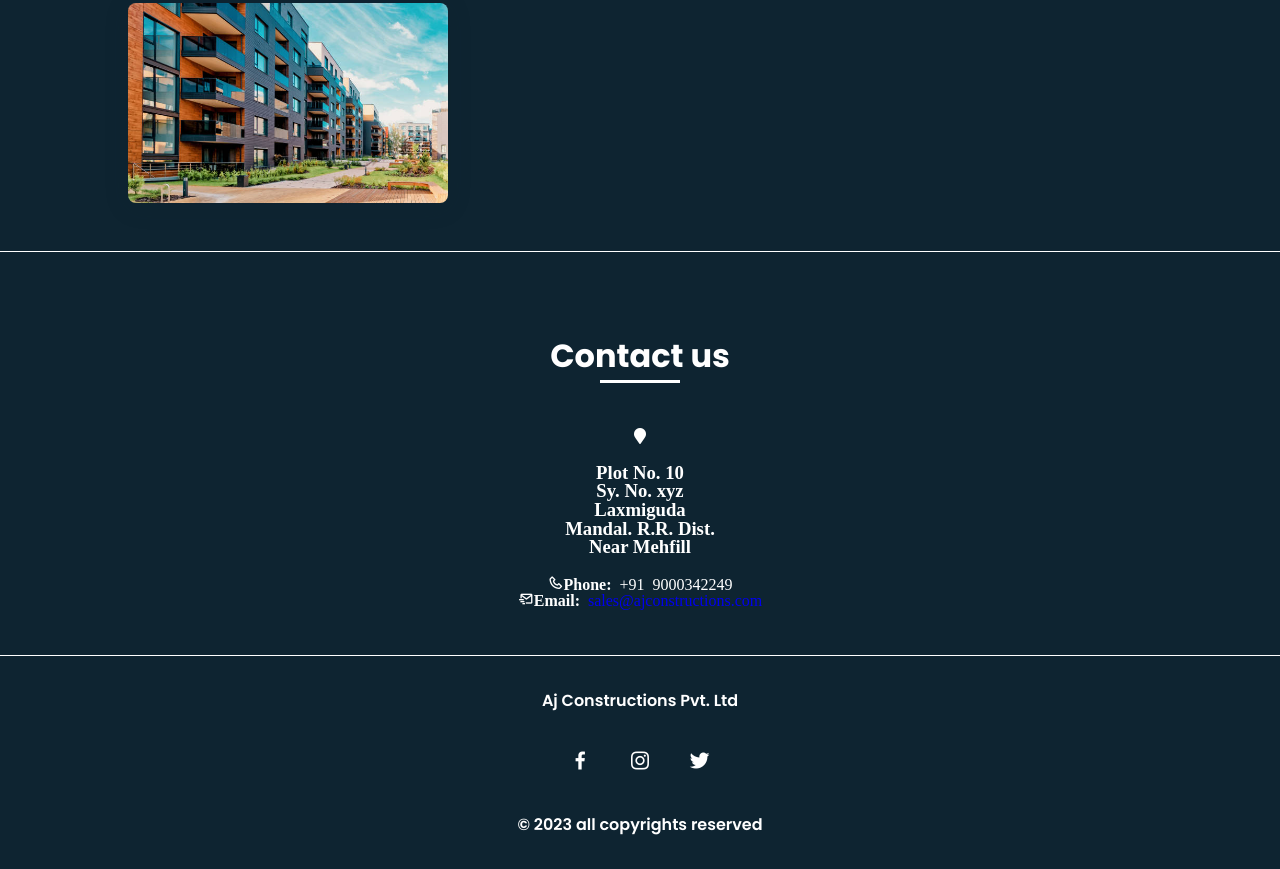
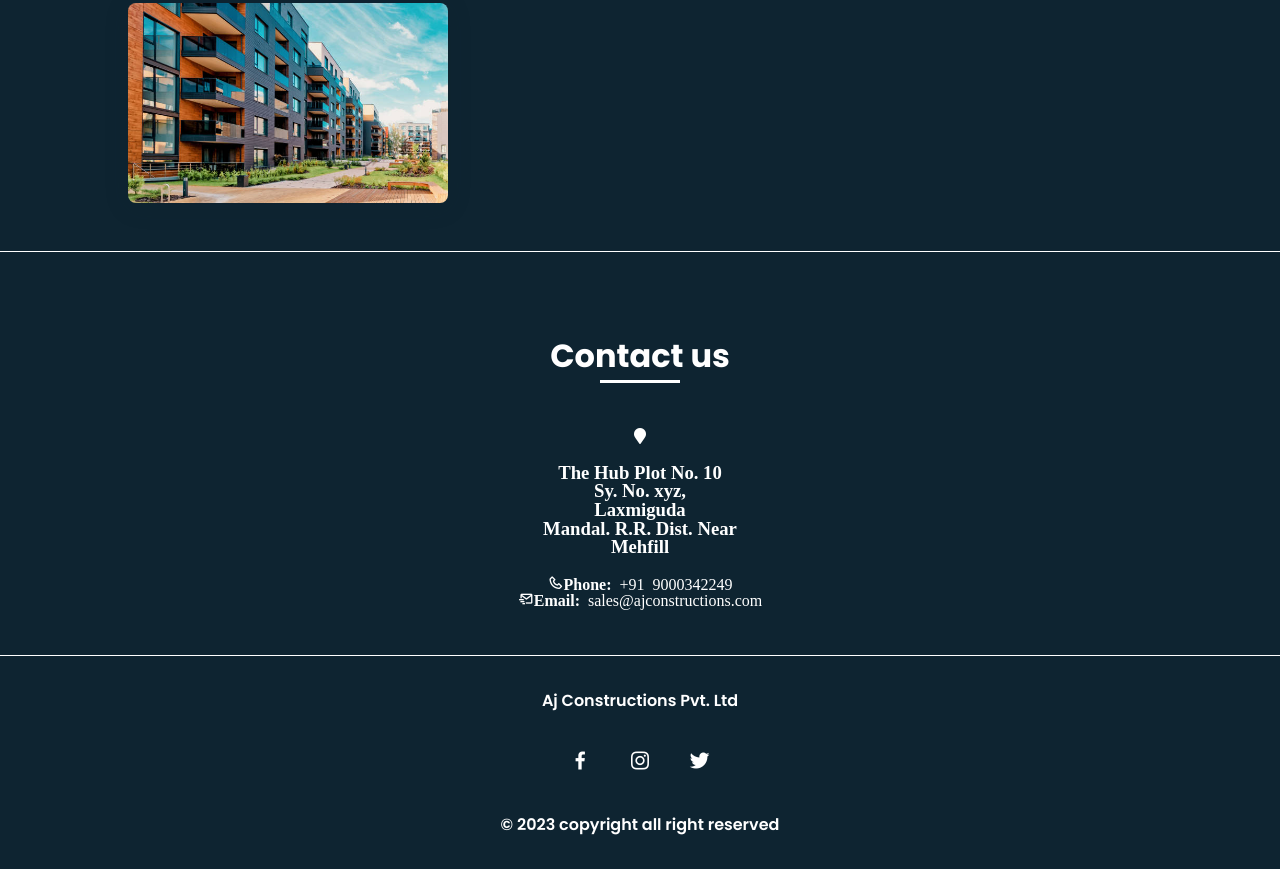
Before and after one commit to ajconstructions/ajconstructions.github.io, a plain HTML site: page index.html in a window 1280 px wide. Shown: the part 3517-4386 px from the top of the page. Drawn offline with nearby package versions, Linux system fonts and the light colour scheme.

Commit message:
Update index.html

```diff
--- a/index.html
+++ b/index.html
@@ -127,15 +127,15 @@
 
                 <div class="contact__container bd-grid">
                     <address class='fas fa-map-marker contact__text'>
-                        <h3><p>Plot No. 10</p>
-                        <p>Sy. No. xyz</p>
+                        <h3><p>The Hub Plot No. 10</p>
+                        <p>Sy. No. xyz,</p>
                         <p>Laxmiguda</p>
-                        <p>Mandal. R.R. Dist.</p>
-                        <p>Near Mehfill</p>
+                        <p>Mandal. R.R. Dist. Near</p>
+                        <p>Mehfill</p>
                     </h3>
                     </address>
                     <p class="bx bx-phone contact__text"><strong>Phone:</strong> +91 9000342249</p>
-                    <p class="bx bx-mail-send contact__text"><strong>Email:</strong> <a href="mailto:sales@ajconstructions.com">sales@ajconstructions.com</a></p>
+                    <p class="bx bx-mail-send contact__text"><strong>Email:</strong> <a href="mailto:sales@ajconstructions.com" class="mail__text">sales@ajconstructions.com</a></p>
                 </div>
             </section>
         </main>
@@ -148,7 +148,7 @@
                 <a href="#" class="footer__icon"><i class='bx bxl-instagram' ></i></a>
                 <a href="#" class="footer__icon"><i class='bx bxl-twitter' ></i></a>
             </div>
-            <p>&#169; 2023 all copyrights reserved</p>
+            <p>&#169; 2023 copyright all right reserved</p>
         </footer>
 
 
```
